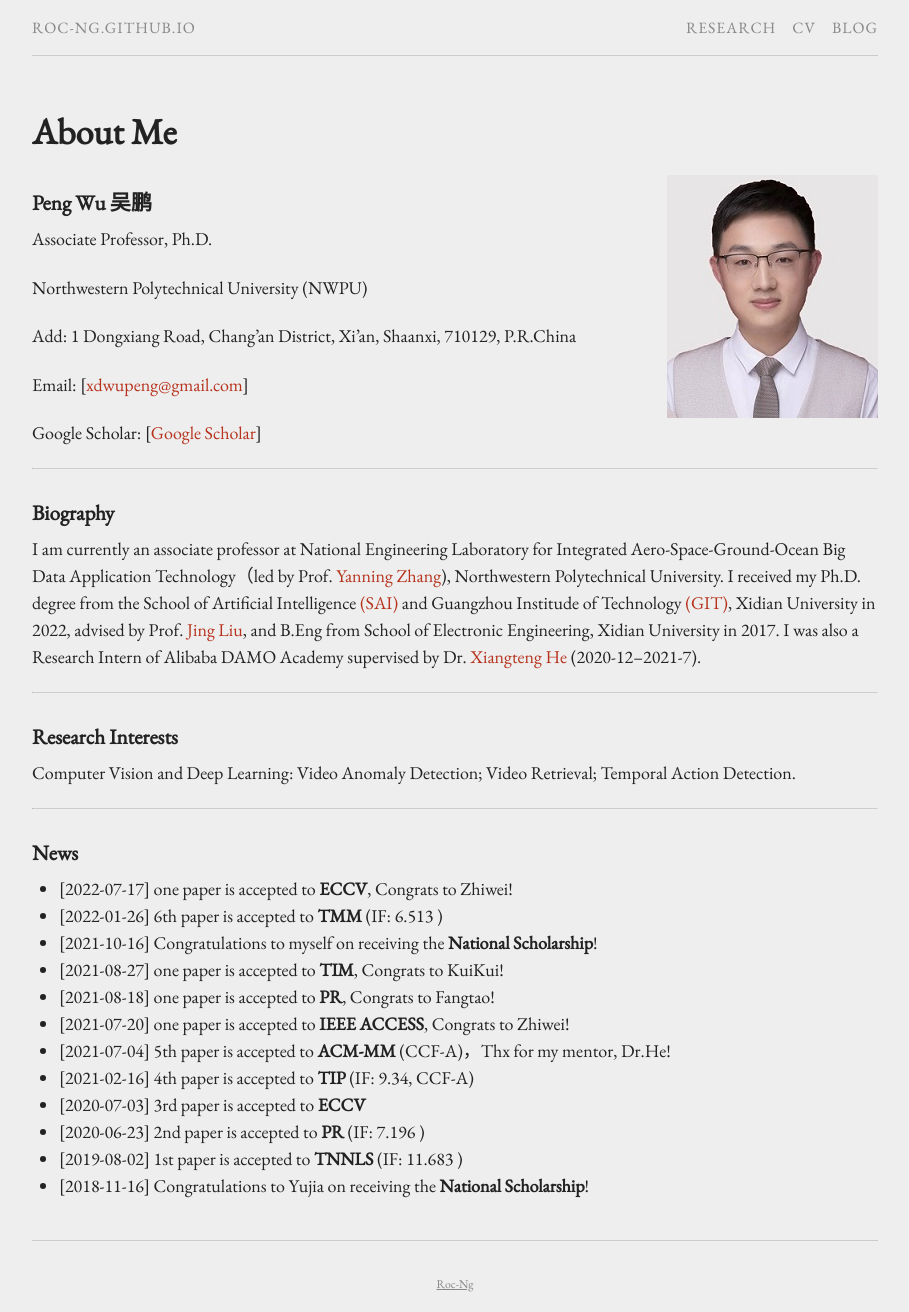
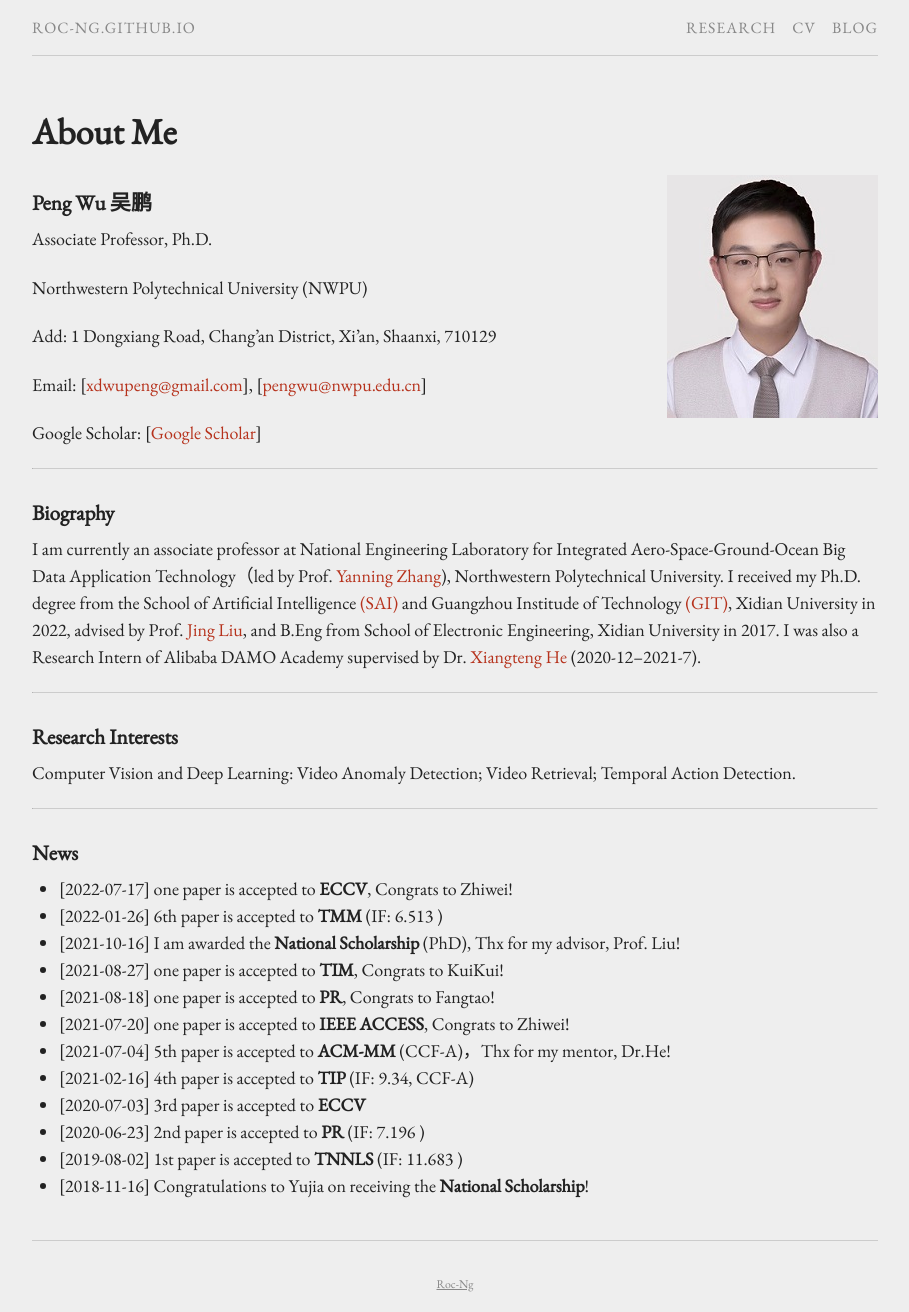
Before and after one commit to Roc-Ng/Roc-Ng.github.io, a Jekyll site: the page built from index.md, in a window 1280 px wide. Shown: the whole page, without its empty margins (185-1094 px from the left). Built offline with Jekyll 4.4.1, drawn with Linux system fonts in a browser that asks for light colours.

Commit message:
Update index.md

```diff
--- a/index.md
+++ b/index.md
@@ -12,9 +12,9 @@ Associate Professor, Ph.D.
 
 Northwestern Polytechnical University (NWPU)
 
-Add: 1 Dongxiang Road, Chang'an District, Xi’an, Shaanxi, 710129, P.R.China
+Add: 1 Dongxiang Road, Chang'an District, Xi’an, Shaanxi, 710129
 
-Email: [[xdwupeng@gmail.com](xdwupeng@gmail.com)]
+Email: [[xdwupeng@gmail.com](xdwupeng@gmail.com)], [[pengwu@nwpu.edu.cn](pengwu@nwpu.edu.cn)]
 
 Google Scholar: [[Google Scholar](https://scholar.google.com.hk/citations?user=QkNqUH4AAAAJ&hl=zh-CN)]
 
@@ -35,7 +35,7 @@ Computer Vision and Deep Learning: Video Anomaly Detection; Video Retrieval; Tem
 ### News
 + [2022-07-17]  one paper is accepted to **ECCV**, Congrats to Zhiwei!
 + [2022-01-26]  6th paper is accepted to **TMM** (IF: 6.513 )
-+ [2021-10-16]  Congratulations to myself on receiving the **National Scholarship**!
++ [2021-10-16]  I am awarded the **National Scholarship** (PhD), Thx for my advisor, Prof. Liu!
 + [2021-08-27]  one paper is accepted to **TIM**, Congrats to KuiKui!
 + [2021-08-18]  one paper is accepted to **PR**, Congrats to Fangtao!
 + [2021-07-20]  one paper is accepted to **IEEE ACCESS**, Congrats to Zhiwei!
```
